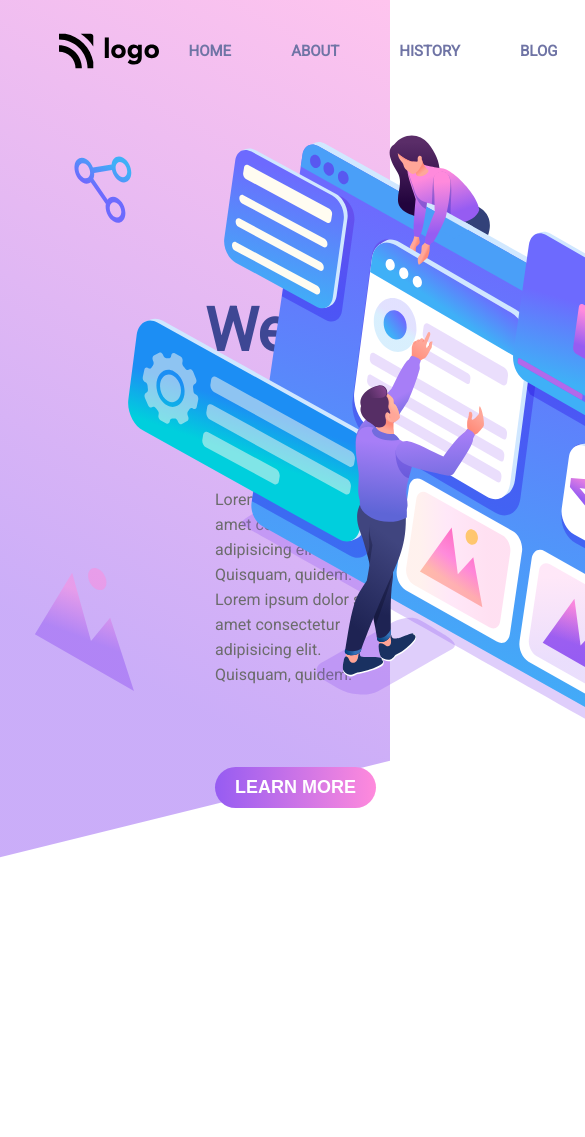
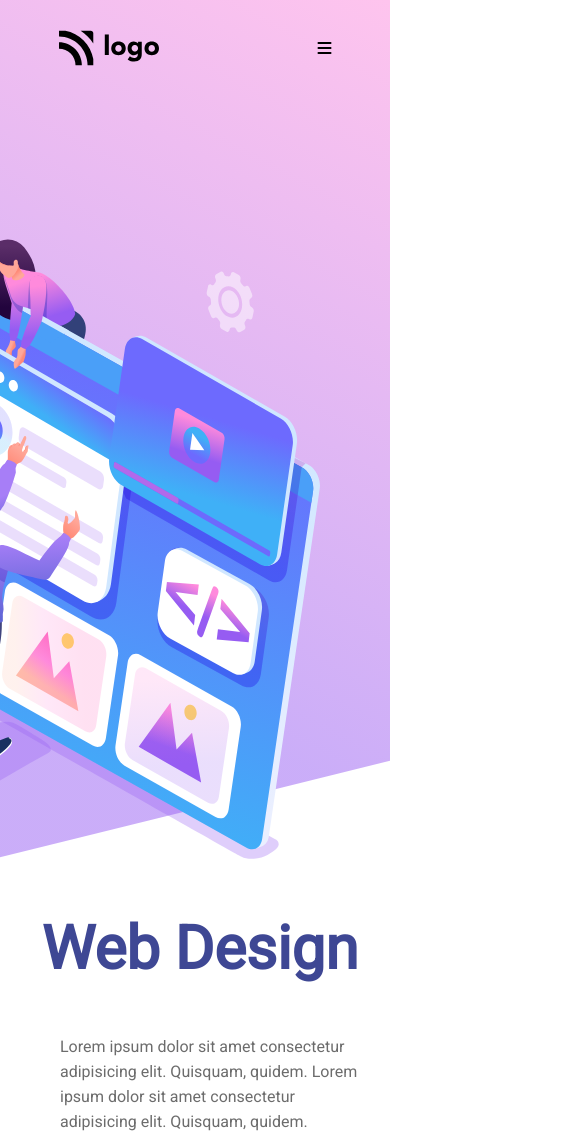
Before and after one commit to shivaram0005/Web-Design-Landing-Page, a website: page index.html in a window 390 px wide. Shown: the top 1137 px of the page, 585 px wide, since content can reach past the window. Before the commit the page ends 874 px from the top, so only its background shows below. Drawn offline with Linux system fonts and the light colour scheme.

Commit message:
made some changes in responsive ness

```diff
--- a/css/index.css
+++ b/css/index.css
@@ -45,6 +45,10 @@ nav .signin-btn{
     padding: 4px 12px;
     border-radius: 50px;
 }
+nav .barss{
+    display: none;
+}
+
 .intro-section{
     display: flex;
     flex-direction: row;
@@ -95,12 +99,12 @@ nav .signin-btn{
 .intro-section .imgs-div img:nth-child(3){
     width: 650px;
     position: relative;
-    top: -60px;
-    left: -110px;
+    top: 50px;
+    left: -200px;
 }
 .intro-section .imgs-div img:nth-child(1){
     position: relative;
-    top: 500px;
+    top: 100px;
     left: -150px;
     width: 100px;
 }
@@ -110,3 +114,35 @@ nav .signin-btn{
     top: 400px;
     left: -200px;
 }
+
+
+@media screen and (max-width:1300px) {
+    nav .nav-items{
+        display: none;
+    }
+    nav .barss{
+        display: block;
+    }
+    nav .signin-btn{
+        display: none;
+    }
+
+}
+
+@media screen and (max-width:797px) {
+    .intro-section{
+        display: flex;
+        flex-direction: column-reverse;
+    }
+
+
+
+    .intro-section .left-section{
+        display: flex;
+        flex-direction: column;
+        justify-content: center;
+        align-items: center;
+        position: relative;
+        left: -200px;
+    }
+}
--- a/index.html
+++ b/index.html
@@ -7,6 +7,13 @@
     <link rel="stylesheet" href="css/index.css" />
     <link rel="preconnect" href="https://fonts.googleapis.com" />
     <link rel="preconnect" href="https://fonts.gstatic.com" crossorigin />
+    <link
+    rel="stylesheet"
+    href="https://cdnjs.cloudflare.com/ajax/libs/font-awesome/6.1.1/css/all.min.css"
+    integrity="sha512-KfkfwYDsLkIlwQp6LFnl8zNdLGxu9YAA1QvwINks4PhcElQSvqcyVLLD9aMhXd13uQjoXtEKNosOWaZqXgel0g=="
+    crossorigin="anonymous"
+    referrerpolicy="no-referrer"/>
+
     <link
       href="https://fonts.googleapis.com/css2?family=Roboto&display=swap"
       rel="stylesheet"
@@ -26,6 +33,7 @@
           <h5 class="nav-item">CONTACT</h5>
         </div>
         <button class="signin-btn">SIGN IN</button>
+        <i class="fa-solid fa-bars barss"></i>
       </nav>
       <div class="intro-section">
         <div class="left-section">
```
